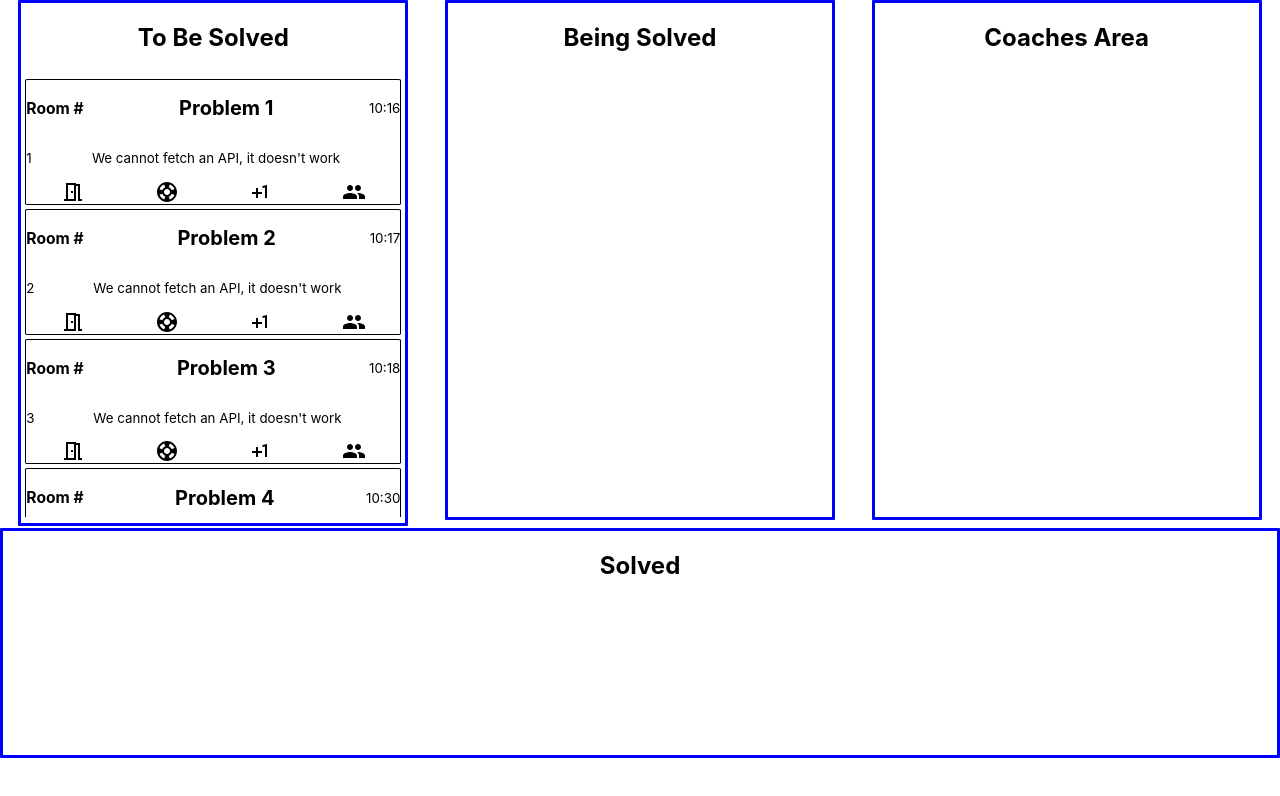
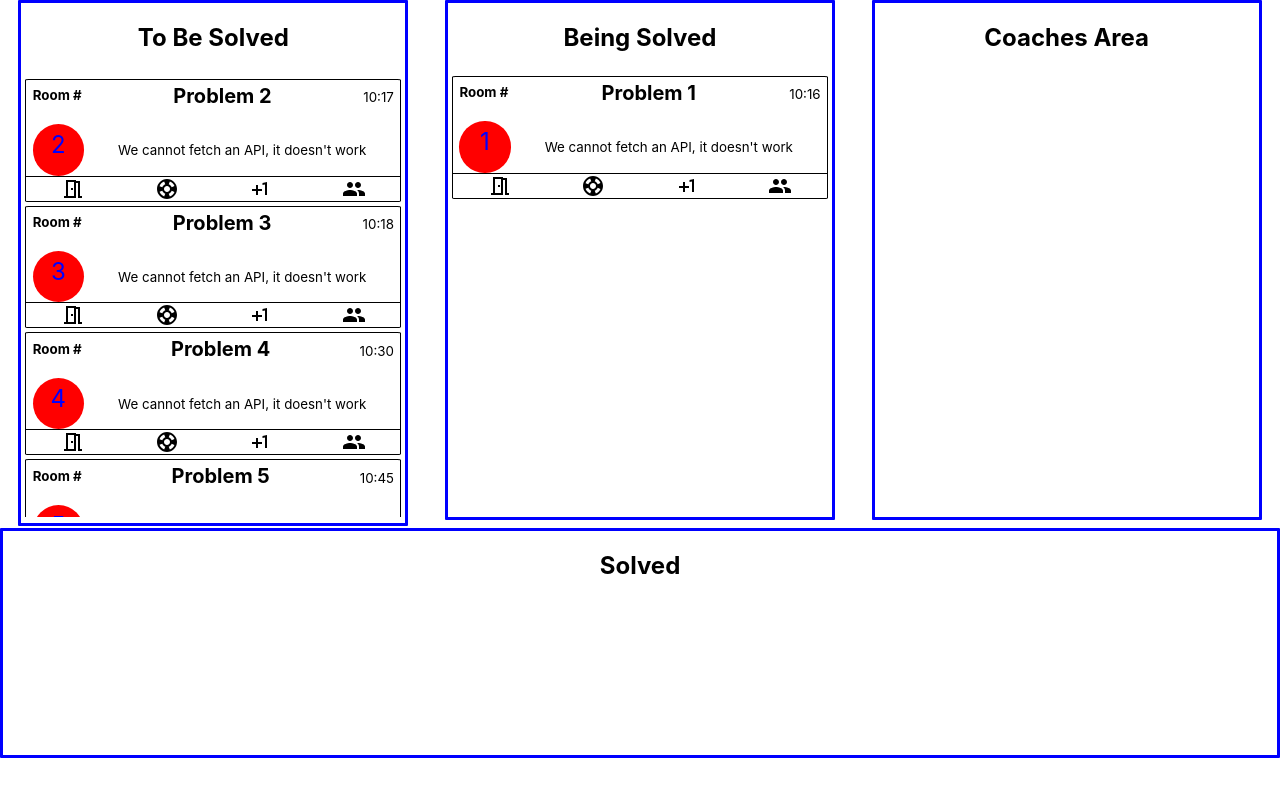
Before and after one commit to SchoolOfCode/national-project-week-victoria-diego-wahida-jack, a React (Create React App) app in the folder back-end/front-end/: page / in a window 1280 px wide. Shown: the top 796 px of the page. Built offline with nearby package versions, Linux system fonts and the light colour scheme; no server answers.

Commit message:
Style problem lists

```diff
--- a/back-end/front-end/src/Components/BeingSolvedArea/index.js
+++ b/back-end/front-end/src/Components/BeingSolvedArea/index.js
@@ -1,9 +1,11 @@
 import React from "react";
+import ProblemList from "../ProblemList";
 
-function BeingSolvedArea() {
+function BeingSolvedArea({ problems }) {
   return (
     <section>
       <h1>Being Solved</h1>
+      <ProblemList problems={problems}></ProblemList>
     </section>
   );
 }
--- a/back-end/front-end/src/Components/MainPage/index.js
+++ b/back-end/front-end/src/Components/MainPage/index.js
@@ -7,25 +7,31 @@ import "./styles.css";
 
 export const unsolvedProblems = [
   {
+    id: 1,
     roomNumber: 1,
     title: "Problem 1",
     text: "We cannot fetch an API, it doesn't work",
     dateandtime: "Wed Jan 19 2022 10:16:42 GMT+0000 (Greenwich Mean Time)",
     time: "10:16",
+    beingSolved: true,
   },
   {
+    id: 2,
     roomNumber: 2,
     title: "Problem 2",
     text: "We cannot fetch an API, it doesn't work",
     dateandtime: "Thurs Jan 20 2022 10:17:42 GMT+0000 (Greenwich Mean Time)",
     time: "10:17",
+    beingSolved: false,
   },
   {
+    id: 3,
     roomNumber: 3,
     title: "Problem 3",
     text: "We cannot fetch an API, it doesn't work",
     dateandtime: "Fri Jan 21 2022 10:18:42 GMT+0000 (Greenwich Mean Time)",
     time: "10:18",
+    beingSolved: false,
   },
   {
     roomNumber: 4,
@@ -33,6 +39,8 @@ export const unsolvedProblems = [
     text: "We cannot fetch an API, it doesn't work",
     dateandtime: "Fri Jan 21 2022 10:18:42 GMT+0000 (Greenwich Mean Time)",
     time: "10:30",
+    beingSolved: false,
+    id: 4,
   },
   {
     roomNumber: 5,
@@ -40,6 +48,8 @@ export const unsolvedProblems = [
     text: "We cannot fetch an API, it doesn't work",
     dateandtime: "Fri Jan 21 2022 10:18:42 GMT+0000 (Greenwich Mean Time)",
     time: "10:45",
+    beingSolved: false,
+    id: 5,
   },
 ];
 
@@ -48,19 +58,19 @@ const API_URL = process.env.REACT_APP_API_URL;
 function MainPage() {
   const [problems, setProblems] = useState([...unsolvedProblems]);
 
+  let toBeSolved = problems.filter((item) => item.beingSolved === false);
+  let beingSolved = problems.filter((item) => item.beingSolved === true);
+
   async function newProblems() {
     let today = new Date();
     let time = today.getHours() + ":" + today.getMinutes();
-    console.log(time);
-    console.log(today);
   }
 
   newProblems();
 
   async function getProblems() {
     //Fetch problems from Heroku backend
-    console.log(API_URL);
-    const res = await fetch(`${API_URL}/users`);
+    const res = await fetch(`${API_URL}/unsolvedproblems`);
     const result = await res.json();
     console.log(result);
   }
@@ -71,8 +81,8 @@ function MainPage() {
   return (
     <div>
       <div className="top-section">
-        <ToBeSolvedArea problems={problems}></ToBeSolvedArea>
-        <BeingSolvedArea problems={problems}></BeingSolvedArea>
+        <ToBeSolvedArea problems={toBeSolved}></ToBeSolvedArea>
+        <BeingSolvedArea problems={beingSolved}></BeingSolvedArea>
         <CoachesArea></CoachesArea>
       </div>
       <SolvedArea></SolvedArea>
--- a/back-end/front-end/src/Components/ProblemButtons/styles.css
+++ b/back-end/front-end/src/Components/ProblemButtons/styles.css
@@ -1,4 +1,5 @@
 .problem-buttons {
   display: flex;
   justify-content: space-around;
+  border-top: solid black 1px;
 }
--- a/back-end/front-end/src/Components/ProblemDetails/index.js
+++ b/back-end/front-end/src/Components/ProblemDetails/index.js
@@ -5,7 +5,7 @@ function ProblemDetails({ problems }) {
   return (
     <div>
       <div className="problem-header">
-        <h3>Room # </h3>
+        <h4>Room # </h4>
         <h2>{problems.title}</h2>
         <p>{problems.time}</p>
       </div>
--- a/back-end/front-end/src/Components/ProblemDetails/styles.css
+++ b/back-end/front-end/src/Components/ProblemDetails/styles.css
@@ -1,20 +1,38 @@
-.problem-header{
+.problem-header {
   display: flex;
   justify-content: space-between;
   font-size: 10pt;
   align-items: center;
-    align-content: flex-start;
   margin-bottom: 0;
 }
 
-.problem-header div{
+.problem-header * {
+  margin-top: 0.5vh;
+  margin-left: 0.5vw;
+  margin-right: 0.5vw;
+}
+
+.problem-header div {
   margin-bottom: 0;
 }
 
-.problem-room-number{
+.problem-room-number {
   display: flex;
   justify-content: space-between;
   font-size: 10pt;
   align-items: center;
   align-content: flex-start;
 }
+
+.problem-room-number header {
+  color: blue;
+  font-size: 3vh;
+  background-color: red;
+  border-radius: 50%;
+  width: 2vw;
+  height: 2vw;
+  padding: 1vw;
+  line-height: 2vh;
+  text-align: center;
+  margin-left: 0.5vw;
+}
--- a/back-end/front-end/src/Components/ProblemList/index.js
+++ b/back-end/front-end/src/Components/ProblemList/index.js
@@ -3,12 +3,10 @@ import ProblemRow from "../ProblemRow";
 import "./styles.css";
 
 function ProblemList({ problems }) {
-  console.log(problems);
   return (
     <div className="problem-list">
       {problems.map((item, index) => {
-        console.log(item);
-        return <ProblemRow problems={item} key={index}></ProblemRow>;
+        return <ProblemRow problems={item} key={item.id}></ProblemRow>;
       })}
     </div>
   );
```
Lines whose indentation alone changed are shown as unchanged.
